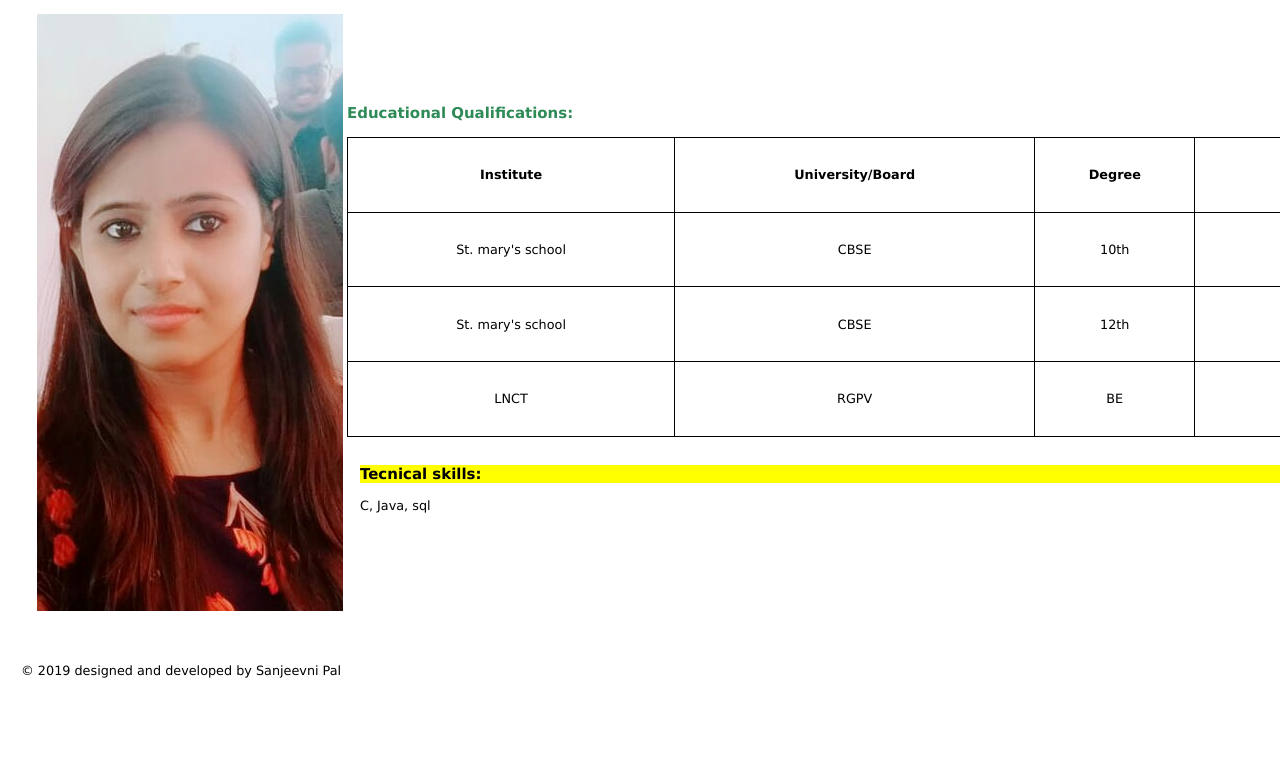
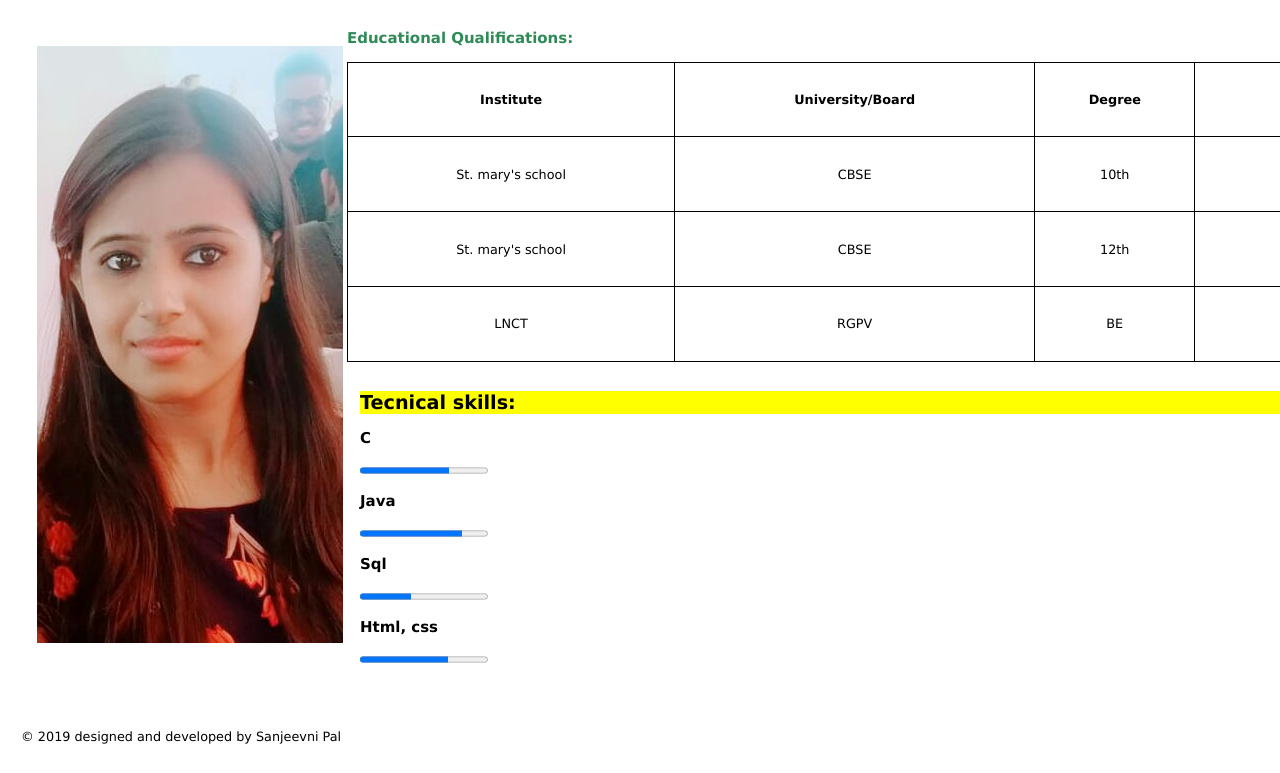
Before and after one commit to sanjeevnipal/sanjeevni-, a plain HTML site: page Education.html in a window 1280 px wide. Shown: the part 824-1597 px from the top of the page. Before the commit the page ends 1531 px from the top, so only its background shows below. Drawn offline with Linux system fonts and the light colour scheme.

Commit message:
Add files via upload

```diff
--- a/Education.html
+++ b/Education.html
@@ -123,8 +123,26 @@ h1{
 
                                   </table>
                                   <article>
-                                  <h3 style=background-color:yellow>Tecnical skills:</h3>
-                                  <p>C, Java, sql</p>
+                                  <h2 style=background-color:yellow>Tecnical skills:</h2>
+
+                                  <h3>C   </h3>
+                                        <progress value="70" max="100">
+                                            </progress>
+
+
+                                  <h3>Java  </h3>
+                                              <progress value="80" max="100">
+                                            </progress>
+
+
+                                  <h3>Sql     </h3>
+                                            <progress value="40" max="100">
+                                             </progress>
+
+                                             <h3>Html, css    </h3>
+                                             <progress value="69" max="100">
+                                              </progress>
+
                                   </article>
 
                         </td>
```
Also changed, not shown: Contact.html (+2 -1 lines).
